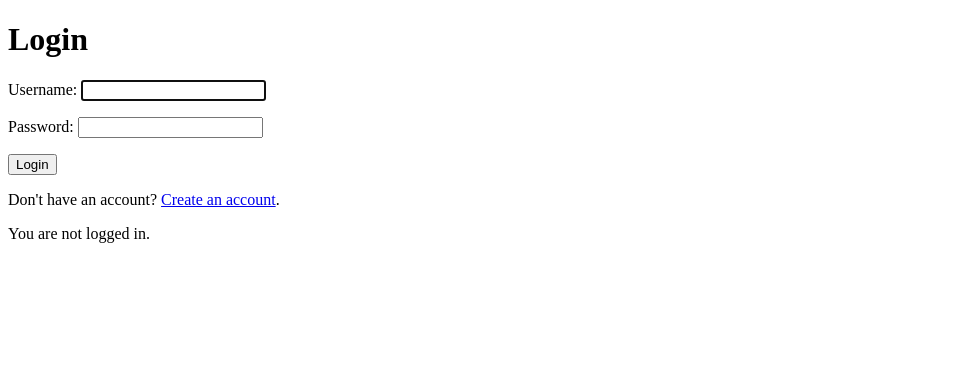
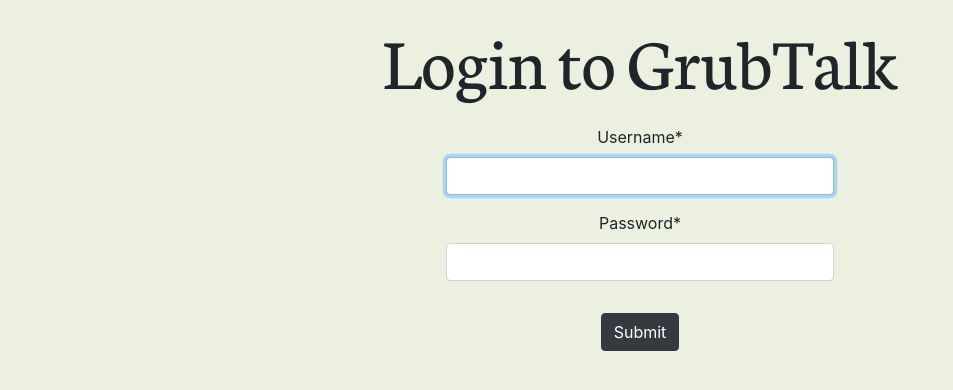
Before and after one commit to parkrafael/grubtalk, a Django app: page /login/ in a window 1280 px wide. Shown: the top 390 px of the page, without its empty margins (0-953 px from the left). Run offline with Django 4.2, Linux system fonts and the light colour scheme; some libraries are stand-ins or nearby versions.

Commit message:
front-end finished for frontpage, login, register

```diff
--- a/profile/forms.py
+++ b/profile/forms.py
@@ -9,7 +9,7 @@ class NewUserForm(UserCreationForm):
 
 	class Meta:
 		model = User
-		fields = ("username", "email", "password1", "password2")
+		fields = ("first_name", "last_name", "username", "email", "password1", "password2")
 
 	def save(self, commit=True):
 		user = super(NewUserForm, self).save(commit=False)
--- a/profile/templates/login.html
+++ b/profile/templates/login.html
@@ -1,30 +1,62 @@
+{% comment %} crispy form imports {% endcomment %}
+{% load crispy_forms_filters %}
+{% load crispy_forms_tags %}
+
 <!DOCTYPE html>
 <html lang="en">
 <head>
     <meta charset="UTF-8">
     <meta name="viewport" content="width=device-width, initial-scale=1.0">
-    <title>Document</title>
+    <title>GrubTalk | Login</title>
+
+    {% comment %} Bootstrap {% endcomment %}
+    <link href="https://maxcdn.bootstrapcdn.com/bootstrap/4.5.2/css/bootstrap.min.css" rel="stylesheet">
+    {% comment %} Neuton Font {% endcomment %}
+    <link rel="stylesheet" href="https://fonts.googleapis.com/css?family=Neuton:400,700&display=swap">
+
+    {% comment %} ** styling ** {% endcomment %}
+    <style>
+      body {
+        background-color: #EBF0E0;
+      }
+
+      .header-text {
+        font-family: 'Neuton', sans-serif;
+        font-weight: 400;
+        font-size: 75px;
+        margin-top: 100px;
+      }
+
+      {% comment %} form fields {% endcomment %}
+      .form-fields {
+        width: 35%;
+        margin: 0 auto;
+      }
+    </style>
 </head>
+
 <body>
-    {% block content %}
+  <div class="container">
+    <div class="row center-form">
+      <div class="col-md-12 text-center">
 
-    <!--Login-->
-    <div class="container py-5">
-      <h1>Login</h1>
-      <form method="POST">
-        {% csrf_token %}
-        {{ login_form.as_p }}
-        <button class="btn btn-primary" type="submit">Login</button>
-      </form>
-      <p class="text-center">Don't have an account? <a href="/register">Create an account</a>.</p>
+          {% comment %} header {% endcomment %}
+          <div class="mt-1 mb-2 header-text">Login to GrubTalk</div>
+
+          {% comment %} form {% endcomment %}
+          <form method="post">
+            {% csrf_token %}
+
+            <div class="form-fields">
+              {{ login_form | crispy }}
+            </div>
+
+            <button class="btn btn-dark mt-3" type="submit"> Submit </button>
+          </form>
+
+      </div>
     </div>
+  </div>
+</body>
 
-    {% if request.user.is_authenticated %}
-        <p>Welcome, {{ request.user.username }}!</p>
-    {% else %}
-        <p>You are not logged in.</p>
-    {% endif %}
-
-    {% endblock %}
-</body>
 </html>
```
Also changed, not shown: grubtalk/settings.py (+6 -5 lines), profile/templates/frontpage.html (+21 -32 lines), profile/templates/register.html (+48 -13 lines), db.sqlite3, profile/templates/happy.svg (deleted), profile/templates/images/background.svg (deleted).
